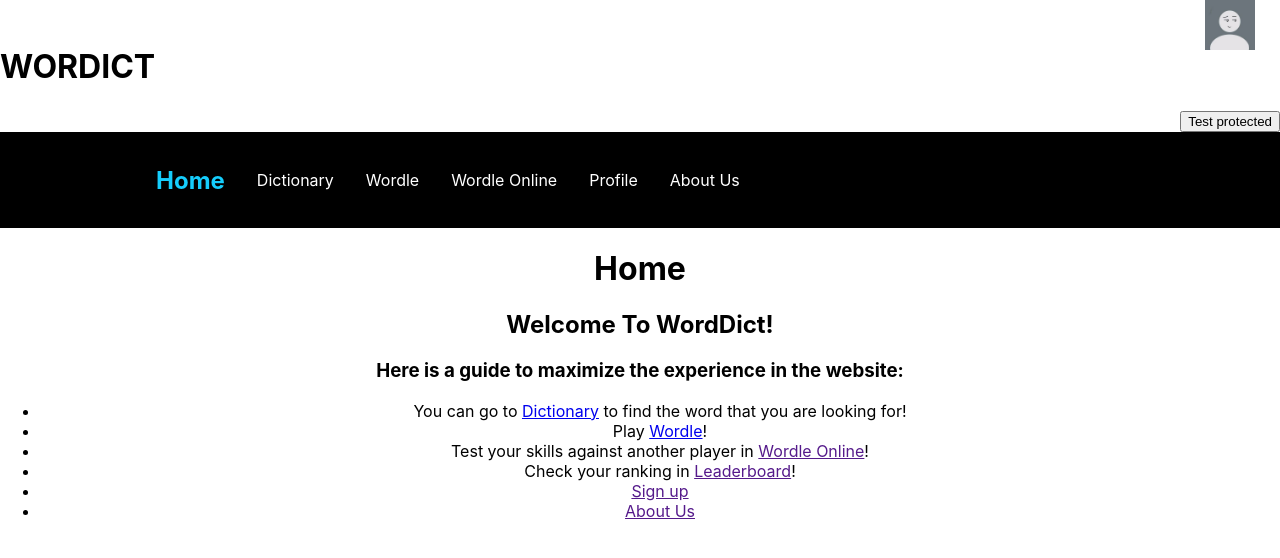
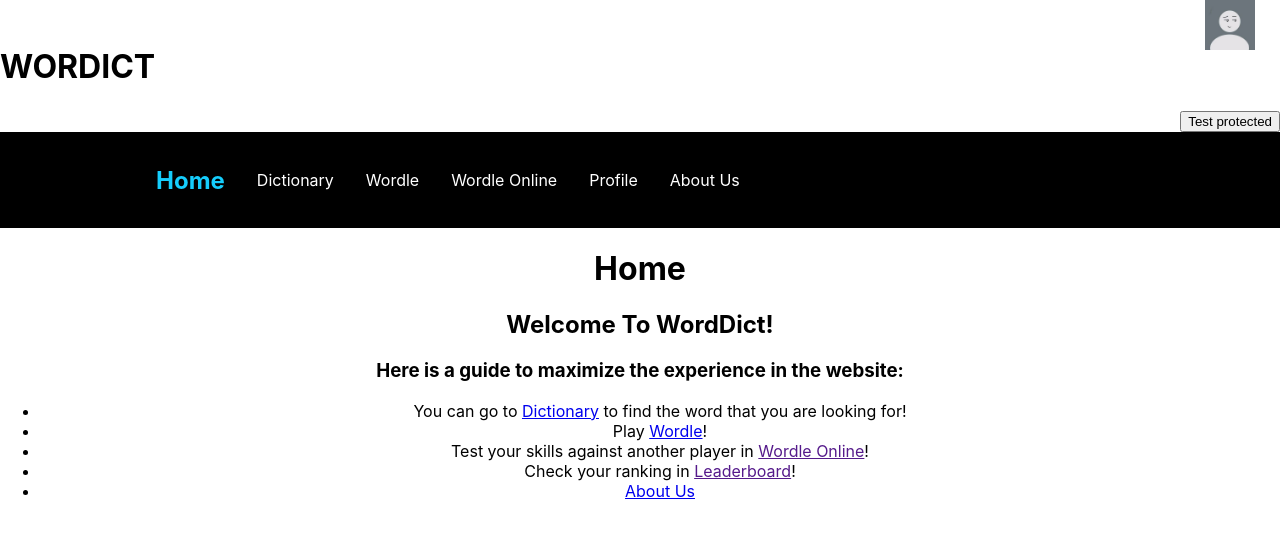
Before and after one commit to MarkProjs/wordict-project, a React (Create React App) app in the folder client/: page / in a window 1280 px wide. Shown: the top 558 px of the page. Built offline with nearby package versions, Linux system fonts and the light colour scheme; no server answers.

Commit message:
adding a path for the about page

```diff
--- a/client/src/components/pages/Home.js
+++ b/client/src/components/pages/Home.js
@@ -11,8 +11,7 @@ function Home() {
         <li>Play <a href="/wordle">Wordle</a>!</li>
         <li>Test your skills against another player in <a href="">Wordle Online</a>!</li>
         <li>Check your ranking in <a href="">Leaderboard</a>!</li>
-        <li><a href="">Sign up</a></li>
-        <li><a href="">About Us</a></li>
+        <li><a href="/about">About Us</a></li>
       </ul>
     </>
   );
```
